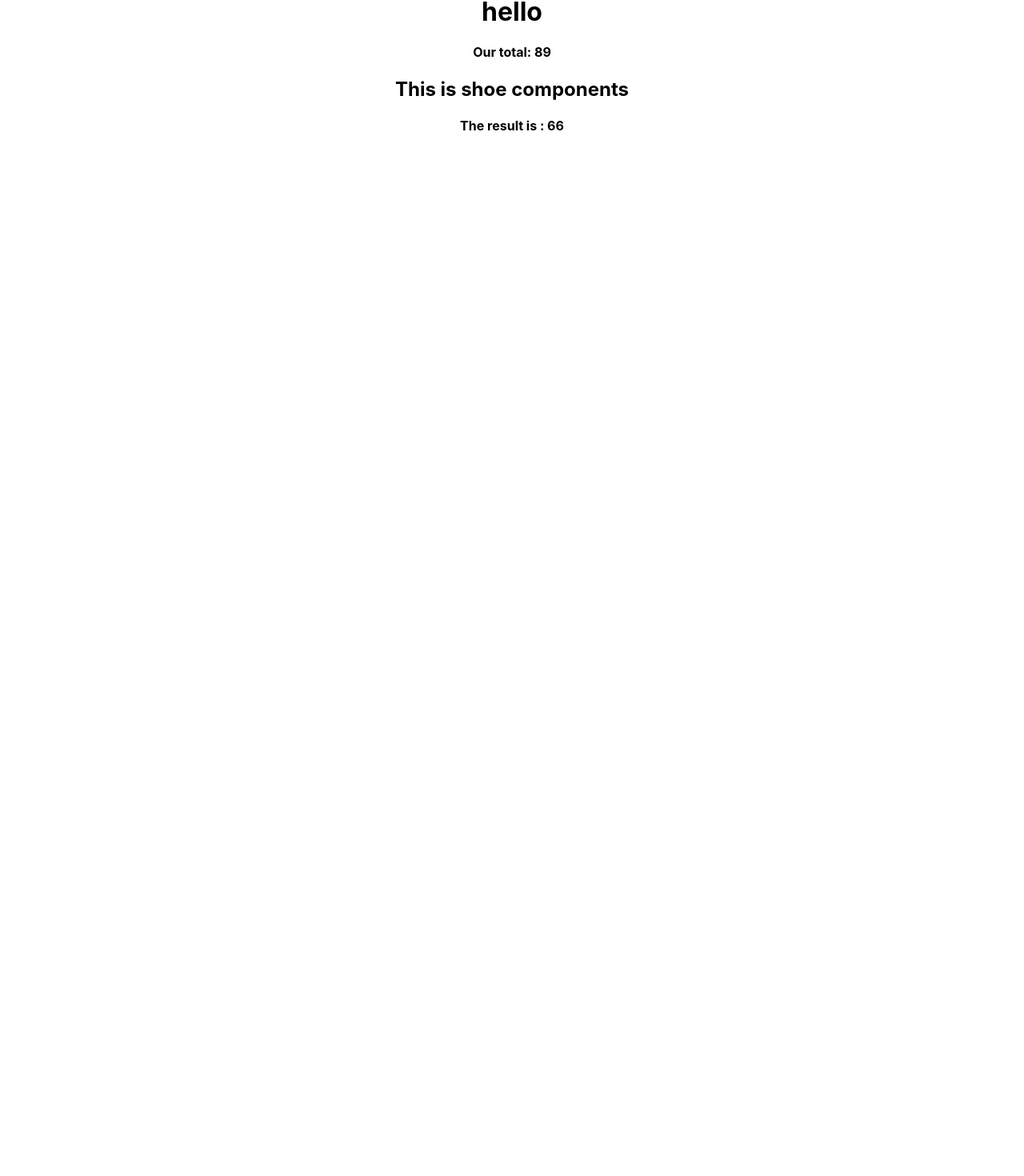
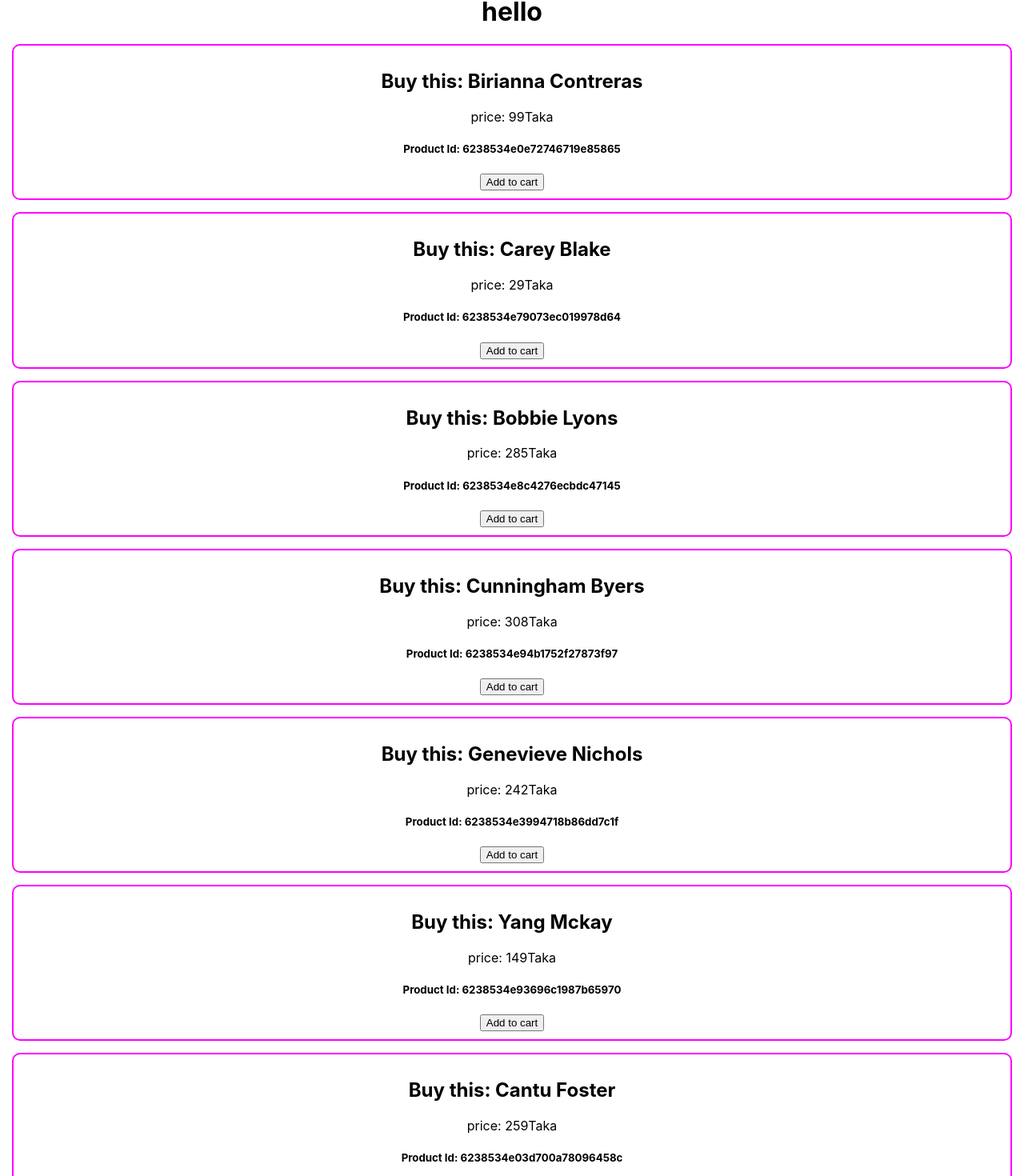
Before and after one commit to frsiam/react-storage-and-handler, a React (Create React App) app: page / in a window 1280 px wide. Shown: the part 87-1557 px from the top of the page at 80% size. Before the commit the page ends 800 px from the top, so only its background shows below. Built offline with nearby package versions, Linux system fonts and the light colour scheme.

Commit message:
add to cart fucntion generate and calling by clicking from button

```diff
--- /dev/null
+++ b/public/data.json
@@ -0,0 +1,37 @@
+[
+    {
+      "_id": "6238534e0e72746719e85865",
+      "price": 99,
+      "name": "Birianna Contreras"
+    },
+    {
+      "_id": "6238534e79073ec019978d64",
+      "price": 29,
+      "name": "Carey Blake"
+    },
+    {
+      "_id": "6238534e8c4276ecbdc47145",
+      "price": 285,
+      "name": "Bobbie Lyons"
+    },
+    {
+      "_id": "6238534e94b1752f27873f97",
+      "price": 308,
+      "name": "Cunningham Byers"
+    },
+    {
+      "_id": "6238534e3994718b86dd7c1f",
+      "price": 242,
+      "name": "Genevieve Nichols"
+    },
+    {
+      "_id": "6238534e93696c1987b65970",
+      "price": 149,
+      "name": "Yang Mckay"
+    },
+    {
+      "_id": "6238534e03d700a78096458c",
+      "price": 259,
+      "name": "Cantu Foster"
+    }
+  ]
--- /dev/null
+++ b/src/Components/Cosmetic/Cosmetic.css
@@ -0,0 +1,6 @@
+.product{
+    border: 2px solid fuchsia;
+    margin: 15px;
+    padding: 10px;
+    border-radius: 10px;
+}
--- /dev/null
+++ b/src/Components/Cosmetic/Cosmetic.js
@@ -0,0 +1,20 @@
+import React from 'react';
+import './Cosmetic.css'
+
+const Cosmetic = ({name,price,id}) => {
+    const addToCart =(id) =>{
+        console.log('Item added',id)
+    }
+
+    const addToCartWithParam = () => addToCart(id)
+    return (
+        <div className='product'>
+            <h2>Buy this: {name}</h2>
+            <p>price: {price}Taka</p>
+            <h5>Product Id: {id}</h5>
+            <button onClick={addToCartWithParam}>Add to cart</button>
+        </div>
+    );
+};
+
+export default Cosmetic;
--- a/src/Components/Cosmetics/Cosmetics.js
+++ b/src/Components/Cosmetics/Cosmetics.js
@@ -1,15 +1,20 @@
-import React from 'react';
-import { add } from '../../Utilities/calculate';
-// import add from '../../Utilities/calculate';
+import React, { useEffect, useState } from 'react';
+import Cosmetic from '../Cosmetic/Cosmetic';
 
 const Cosmetics = () => {
-    const first = 55;
-    const second = 34;
-    const total = add(first,second)
+    const [cosmetics,setCosmetics] =useState([]);
+
+    useEffect(() => {
+        fetch('data.json')
+        .then(res => res.json())
+        .then(data => setCosmetics(data))
+    },[])
     return (
         <div>
             <h1>hello</h1>
-            <h4>Our total: {total}</h4>
+            {
+                cosmetics.map(cosmetic => <Cosmetic name={cosmetic.name} price={cosmetic.price} key={cosmetic._id} id={cosmetic._id}></Cosmetic>)
+            }
         </div>
     );
 };
--- a/src/Components/Shoes/Shoes.js
+++ b/src/Components/Shoes/Shoes.js
@@ -1,12 +1,9 @@
 import React from 'react';
-import { multiply } from '../../Utilities/calculate';
 
 const Shoes = () => {
-    const result = multiply(6,11)
     return (
         <div>
             <h2>This is shoe components</h2>
-            <h4>The result is : {result}</h4>
         </div>
     );
 };
```
